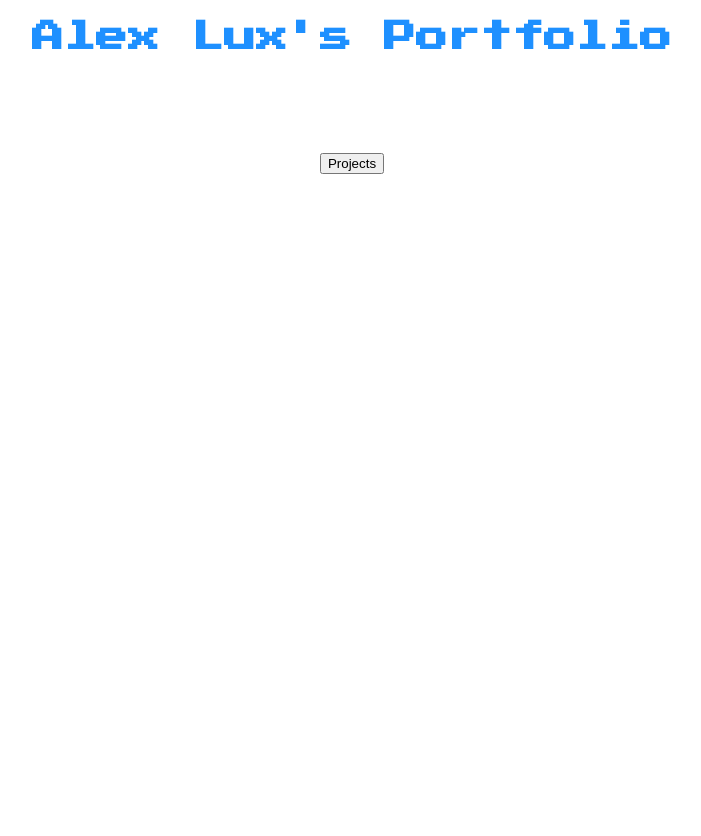
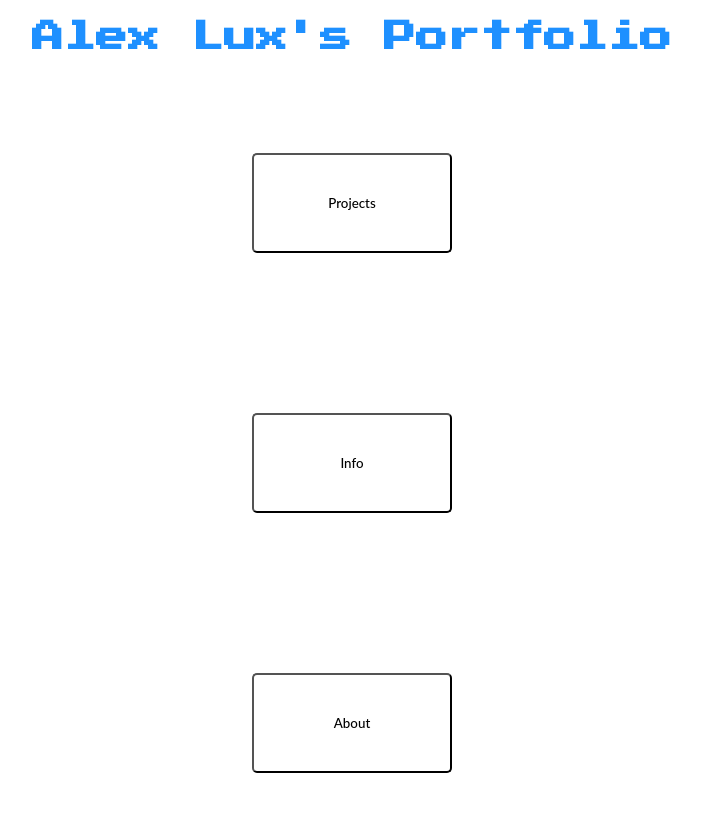
Before and after one commit to ajlux1027/ajlux1027.github.io, a plain HTML site: page index.html in a window 1280 px wide. Shown: the whole page, without its empty margins (288-989 px from the left). Before the commit the page ends 800 px from the top, so only its background shows below. Drawn offline with Linux system fonts and the light colour scheme.

Commit message:
Update index.html

```diff
--- a/index.html
+++ b/index.html
@@ -10,6 +10,12 @@
   <!--Set the page heading-->
 <h1> Alex Lux's Portfolio</h1>
   <div class="frame">
- <button class="custom-btn-project"><span>Projects</span></button>
+  <button class="hub-btn Mover"><span>Projects</span></button>
   </div>
+   <div class="frame">
+  <button class="hub-btn Mover"><span>Info</span></button>
+</div>
+  <div class="frame">
+  <button class="hub-btn Mover"><span>About</span></button>
+</div>
  </body>
```
